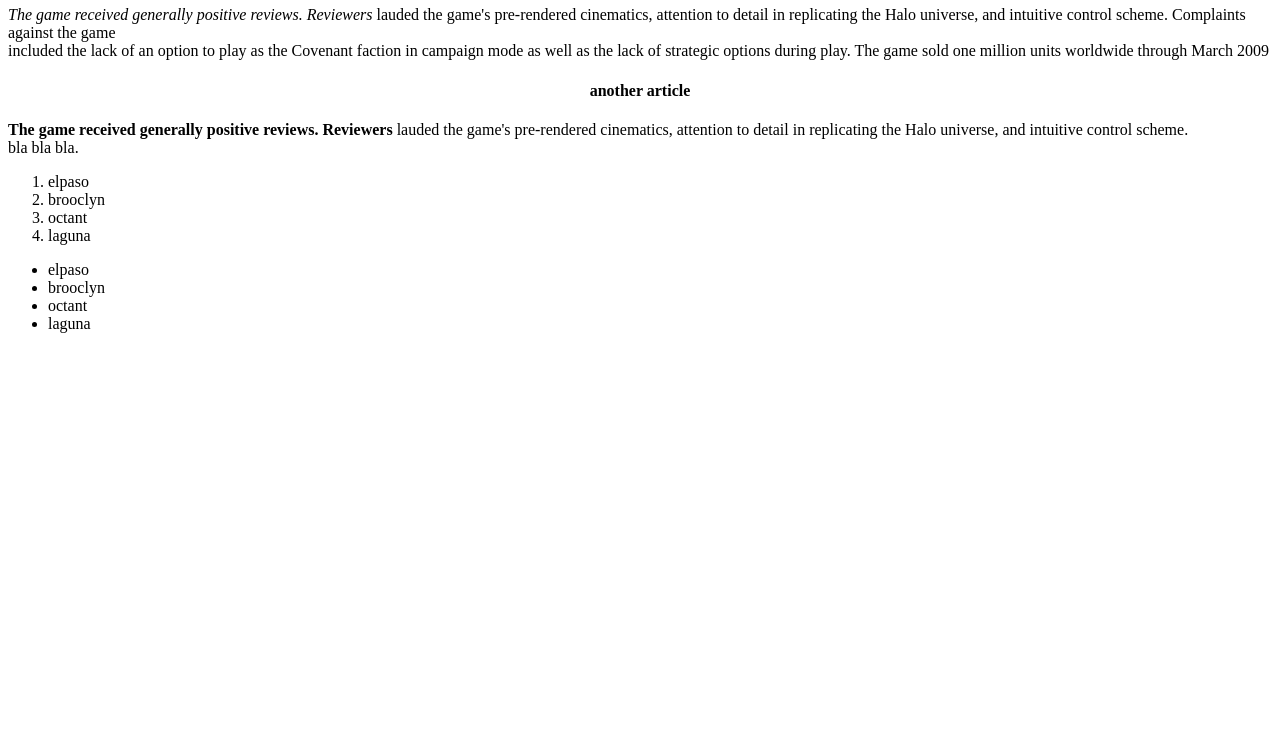
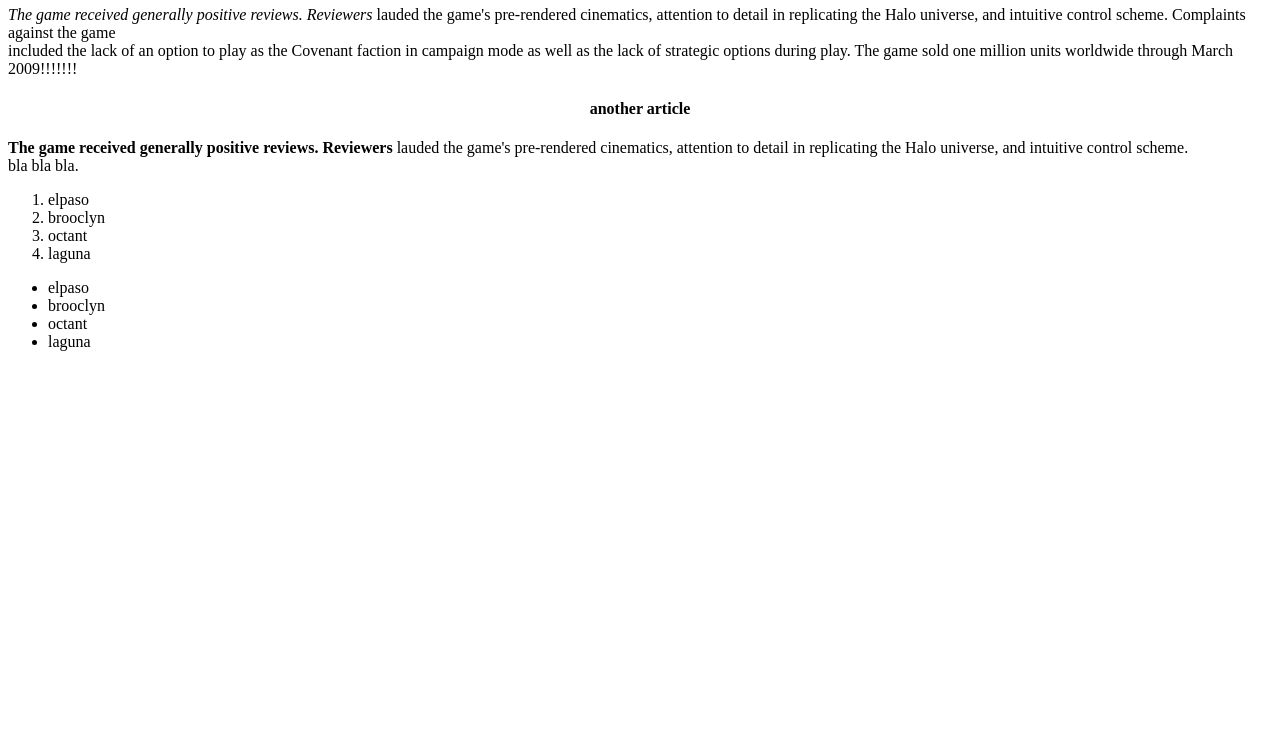
Before and after one commit to viktorbobryk/html_tasks, a plain HTML site: page git_tasks/lesson_1.html in a window 1280 px wide. Shown: the part 60-800 px from the top of the page. Drawn offline with Linux system fonts and the light colour scheme.

Commit message:
modify document

```diff
--- a/git_tasks/lesson_1.html
+++ b/git_tasks/lesson_1.html
@@ -13,7 +13,7 @@
 			<span>the Halo universe, and intuitive control scheme. Complaints against the game</span><br>
 			included the lack of an option to play as the Covenant faction
 			in campaign mode as well as the lack of strategic options during play.
-			The game sold one million units worldwide through March 2009
+			The game sold one million units worldwide through March 2009!!!!!!!
 		</p>
 
 
```
